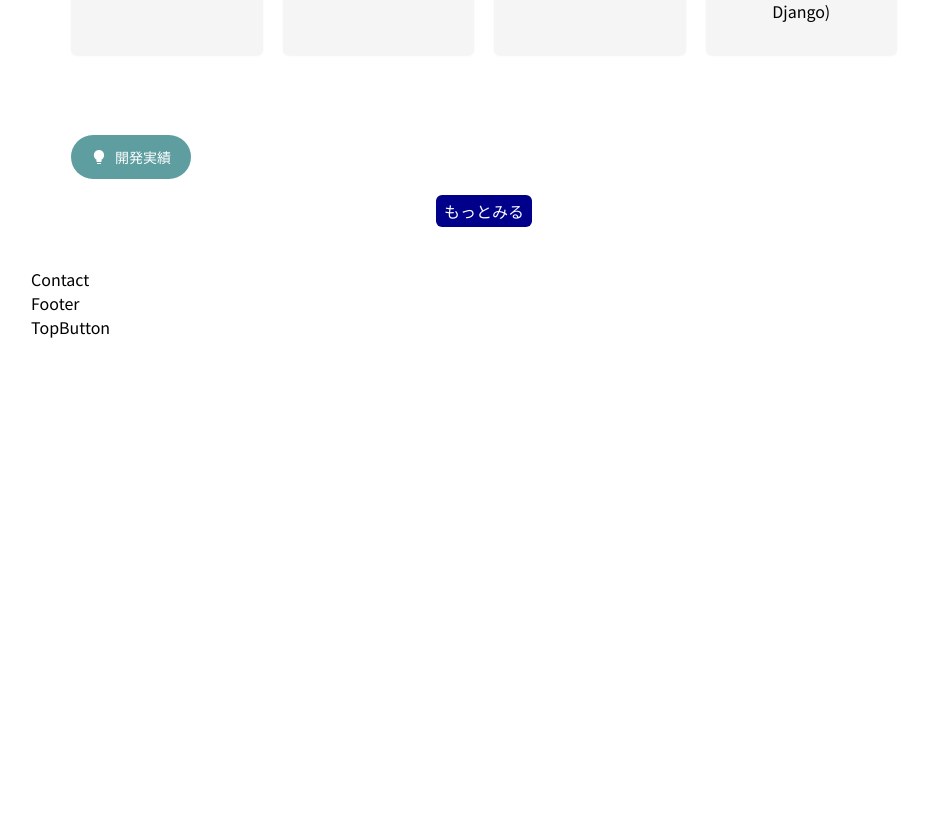
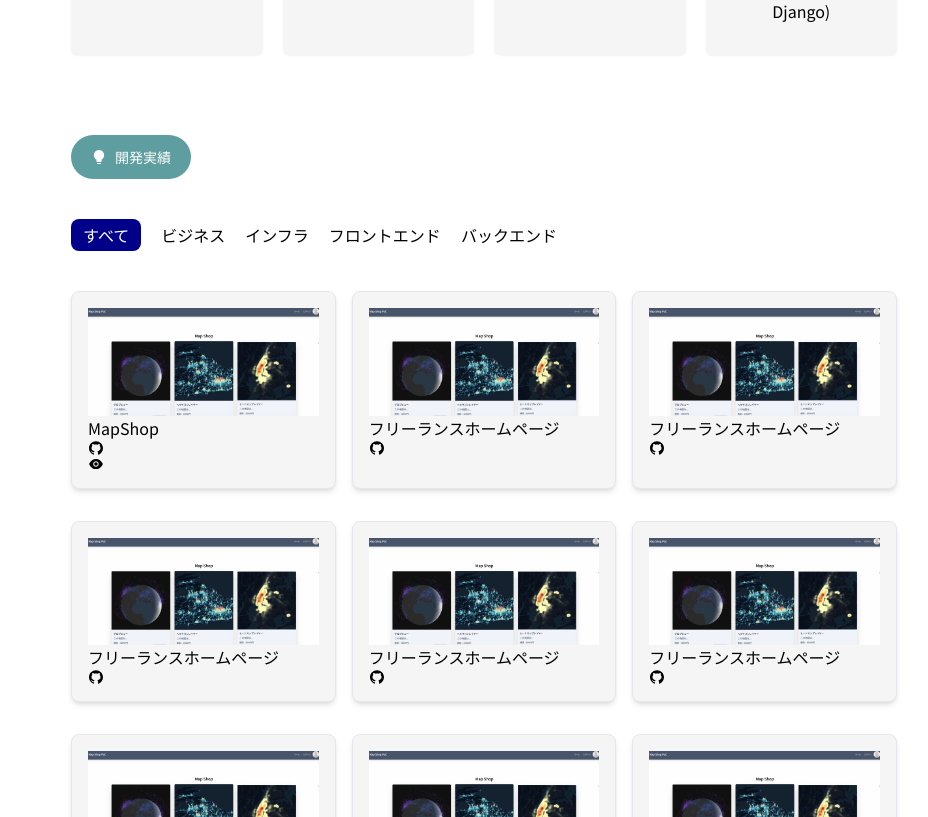
Before and after one commit to shingoasou-0804/oshin-portfolio, a Next.js app in the folder src/: page / in a window 1280 px wide. Shown: the part 1983-2800 px from the top of the page, without its empty margins (343-1271 px from the left). Before the commit the page ends 2322 px from the top, so only its background shows below. Built offline with nearby package versions, Linux system fonts and the light colour scheme.

Commit message:
add project component

```diff
--- a/src/components/Hero.js
+++ b/src/components/Hero.js
@@ -38,7 +38,7 @@ function Hero() {
           className='z-10 rounded-full'
         />
       </div>
-      <ul class="circles">
+      <ul className="circles">
         <li></li>
         <li></li>
         <li></li>
--- /dev/null
+++ b/src/components/ProjectCard.js
@@ -0,0 +1,31 @@
+import React from 'react'
+import { AiFillEye, AiFillGithub } from 'react-icons/ai'
+import { motion } from 'framer-motion'
+
+function ProjectCard({ name, githubUrl, image, projectUrl, deployed }) {
+  return (
+    <motion.div
+      initial={{ opacity: 0 }}
+      animate={{ opacity: 1 }}
+      exit={{ opacity: 0 }}
+      transition={{ duration: 0.3 }}
+      className='mb-4 p-4 border boder-grey-200 rounded-lg bg-whitesmoke shadow-md'>
+        <img src={image} alt={`${name} Image`} />
+        <h3>{name}</h3>
+        <div>
+          <a href={githubUrl} target='_blank'>
+            <AiFillGithub />
+          </a>
+          {
+            deployed ? (
+            <a href={projectUrl} target='_blank'>
+              <AiFillEye />
+            </a>
+            ) : null
+          }
+        </div>
+    </motion.div>
+  )
+}
+
+export default ProjectCard
--- /dev/null
+++ b/src/components/ProjectFilter.js
@@ -0,0 +1,56 @@
+'use client'
+
+import React, { useEffect } from 'react'
+import { projects } from '@/constants/projects'
+
+function ProjectFilter({ activeCategory, setActiveCategory, setFiltered }) {
+  useEffect(() => {
+    if (activeCategory === 'all') {
+      setFiltered(projects)
+      return
+    }
+    const filterd = projects.filter((project) =>
+      project.category.includes(activeCategory)
+    )
+    setFiltered(filterd)
+  },[activeCategory,setFiltered])
+
+  return (
+    <div className='flex gap-5 my-10'>
+      <button
+        className={
+          activeCategory == 'all'
+          ? 'bg-darkblue py-1 px-3 text-white rounded-lg'
+          : null
+        }
+        onClick={() => setActiveCategory('all')}
+      >すべて</button>
+      <button
+        className={
+          activeCategory == 'business' ? 'bg-darkblue py-1 px-3 text-white rounded-lg' : null
+        }
+        onClick={() => setActiveCategory('business')}
+      >ビジネス</button>
+      <button
+        className={
+          activeCategory == 'aws' ? 'bg-darkblue py-1 px-3 text-white rounded-lg' : null
+        }
+        onClick={() => setActiveCategory('aws')}
+      >インフラ</button>
+      <button
+        className={
+          activeCategory == 'nextjs' ? 'bg-darkblue py-1 px-3 text-white rounded-lg' : null
+        }
+        onClick={() => setActiveCategory('nextjs')}
+      >フロントエンド</button>
+      <button
+        className={
+          activeCategory == 'python' ? 'bg-darkblue py-1 px-3 text-white rounded-lg' : null
+        }
+        onClick={() => setActiveCategory('python')}
+      >バックエンド</button>
+    </div>
+  )
+}
+
+export default ProjectFilter
--- a/src/components/Projects.js
+++ b/src/components/Projects.js
@@ -1,7 +1,19 @@
-import React from 'react'
+'use client'
+
+import React, { useState } from 'react'
 import { AiFillBulb } from 'react-icons/ai'
+import ProjectCard from './ProjectCard'
+import ProjectFilter from './ProjectFilter'
+import { AnimatePresence } from 'framer-motion'
 
 function Projects() {
+  const [activeCategory, setActiveCategory] = useState('all')
+  const [filtered, setFiltered] = useState([])
+  const [visibleProjects, setVisibleProjects] = useState(9)
+  const loadMoreProjects = () => {
+    setVisibleProjects((preVisibleProjects) => preVisibleProjects + 6)
+  }
+
   return (
     <section className='w-full h-fit px-[40px] py-10 max-xs:px-[20px] relative bg-white' id='projects'>
       <div className='max-w-7xl mx-auto'>
@@ -13,14 +25,36 @@ function Projects() {
             開発実績
           </p>
         </div>
+        <ProjectFilter
+          activeCategory={activeCategory}
+          setActiveCategory={setActiveCategory}
+          setFiltered={setFiltered}
+        />
         <div className='grid grid-cols-1 sm:grid-cols-2 lg:grid-cols-3 gap-4'>
-
+          <AnimatePresence>
+            { filtered.slice(0, visibleProjects).map((project, index) => (
+              <ProjectCard
+                key={index}
+                name={project.name}
+                githubUrl={project.githubUrl}
+                image={project.image}
+                projectUrl={project.projectUrl}
+                deployed={project.deployed}
+              />
+            ))
+            }
+          </AnimatePresence>
         </div>
-        <div className='text-center mt-4'>
-          <button className='bg-darkblue text-white px-2 rounded-md py-1 hover:bg-darkblue/75' onClick={''}>
-            もっとみる
-          </button>
-        </div>
+        {visibleProjects < filtered.length && (
+          <div className='text-center mt-4'>
+            <button
+              className='bg-darkblue text-white px-2 rounded-md py-1 hover:bg-darkblue/75'
+              onClick={loadMoreProjects}
+            >
+              もっとみる
+            </button>
+          </div>
+        )}
       </div>
     </section>
   )
--- /dev/null
+++ b/src/constants/projects.js
@@ -0,0 +1,100 @@
+export const projects = [
+  {
+    name: 'MapShop',
+    githubUrl: '',
+    image: '../../assets/projects/1.png',
+    category: ['nextjs', 'react', 'aws'],
+    projectUrl: '',
+    deployed: true
+  },
+  {
+    name: 'フリーランスホームページ',
+    githubUrl: '',
+    image: '../../assets/projects/1.png',
+    category: ['react', 'aws']
+  },
+  {
+    name: 'フリーランスホームページ',
+    githubUrl: '',
+    image: '../../assets/projects/1.png',
+    category: ['react', 'aws']
+  },
+  {
+    name: 'フリーランスホームページ',
+    githubUrl: '',
+    image: '../../assets/projects/1.png',
+    category: ['react', 'aws']
+  },
+  {
+    name: 'フリーランスホームページ',
+    githubUrl: '',
+    image: '../../assets/projects/1.png',
+    category: ['react', 'aws']
+  },
+  {
+    name: 'フリーランスホームページ',
+    githubUrl: '',
+    image: '../../assets/projects/1.png',
+    category: ['react', 'aws']
+  },
+  {
+    name: 'フリーランスホームページ',
+    githubUrl: '',
+    image: '../../assets/projects/1.png',
+    category: ['react', 'aws']
+  },
+  {
+    name: 'フリーランスホームページ',
+    githubUrl: '',
+    image: '../../assets/projects/1.png',
+    category: ['react', 'aws']
+  },
+  {
+    name: 'フリーランスホームページ',
+    githubUrl: '',
+    image: '../../assets/projects/1.png',
+    category: ['react', 'aws']
+  },
+  {
+    name: 'フリーランスホームページ',
+    githubUrl: '',
+    image: '../../assets/projects/1.png',
+    category: ['react', 'aws']
+  },
+  {
+    name: 'フリーランスホームページ',
+    githubUrl: '',
+    image: '../../assets/projects/1.png',
+    category: ['react', 'aws']
+  },
+  {
+    name: 'フリーランスホームページ',
+    githubUrl: '',
+    image: '../../assets/projects/1.png',
+    category: ['react', 'aws']
+  },
+  {
+    name: 'フリーランスホームページ',
+    githubUrl: '',
+    image: '../../assets/projects/1.png',
+    category: ['react', 'aws']
+  },
+  {
+    name: 'フリーランスホームページ',
+    githubUrl: '',
+    image: '../../assets/projects/1.png',
+    category: ['react', 'aws']
+  },
+  {
+    name: 'フリーランスホームページ',
+    githubUrl: '',
+    image: '../../assets/projects/1.png',
+    category: ['react', 'aws']
+  },
+  {
+    name: 'フリーランスホームページ',
+    githubUrl: '',
+    image: '../../assets/projects/1.png',
+    category: ['react', 'aws']
+  },
+]
--- a/src/package.json
+++ b/src/package.json
@@ -9,6 +9,7 @@
     "lint": "next lint"
   },
   "dependencies": {
+    "framer-motion": "^11.1.9",
     "next": "14.1.4",
     "react": "^18",
     "react-dom": "^18",
```
Also changed, not shown: src/public/assets/projects/1.png (added), 1 other file (tests, documents, lock files or other folders).
